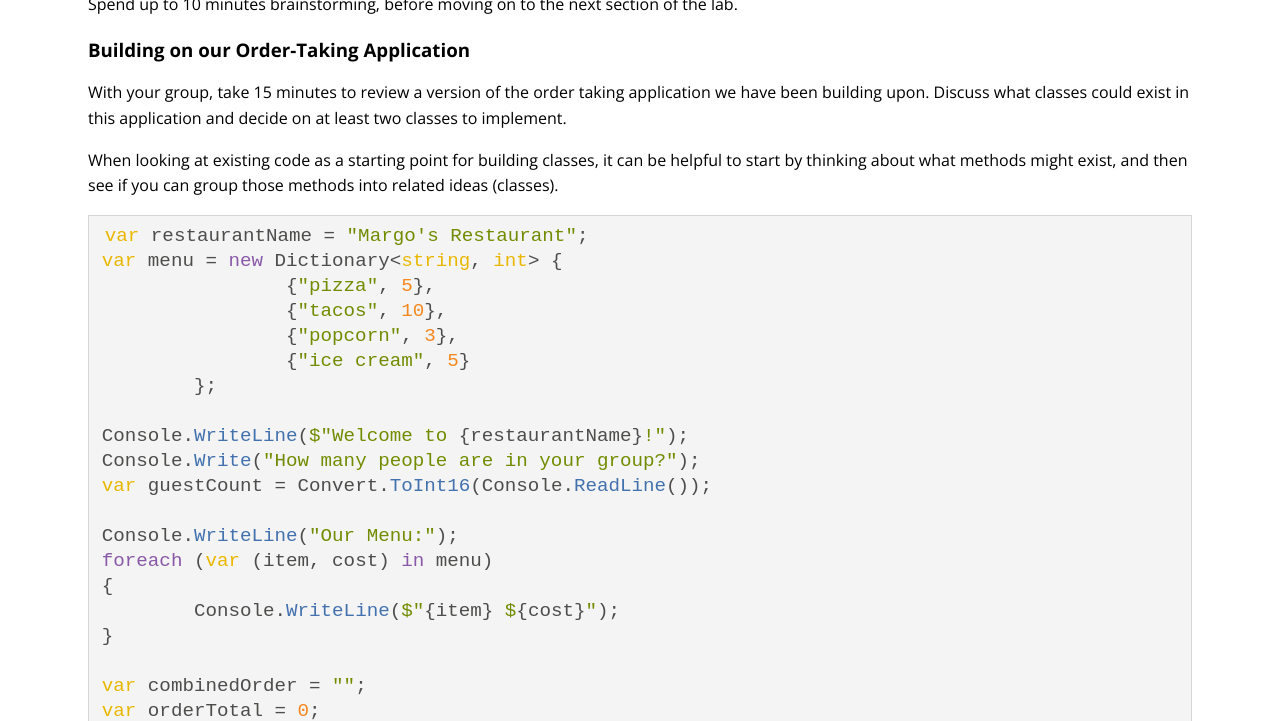
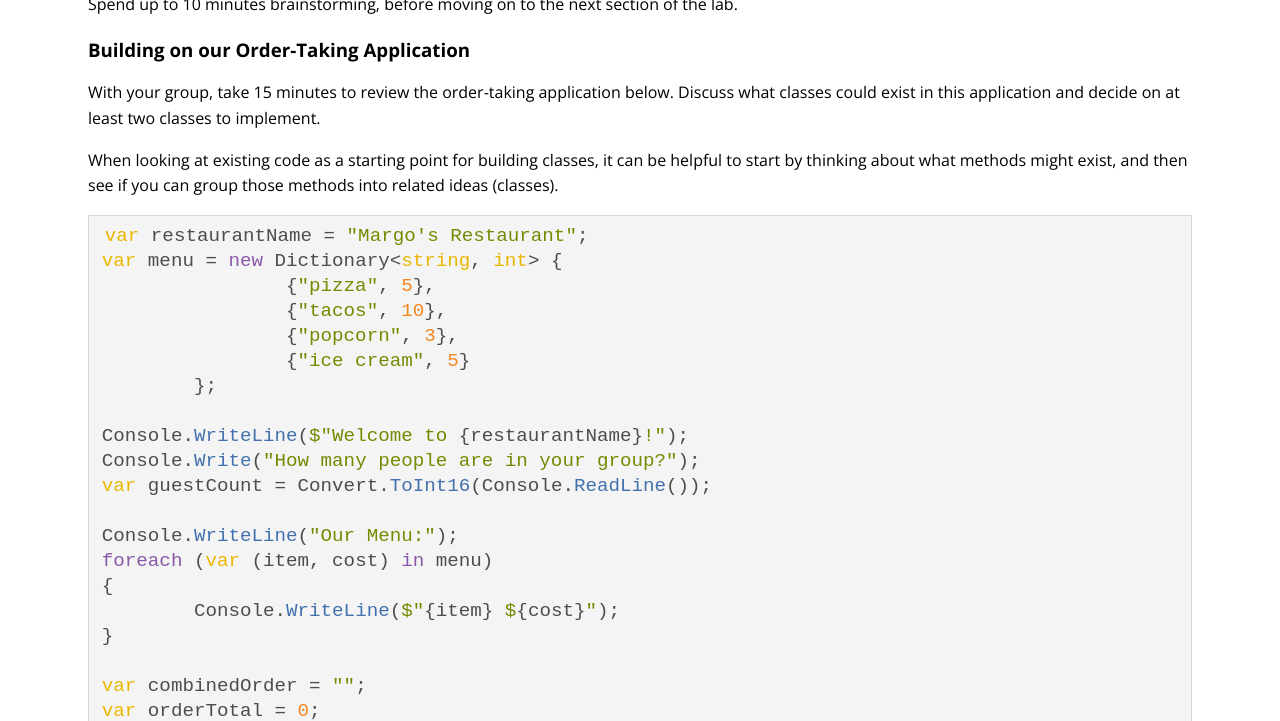
Before and after one commit to turingschool/launch-curriculum, a Jekyll site: the page built from module1/labs/Week3/Classes.md, in a window 1280 px wide and 900 px high, scrolled down 2268 px, cut to the strip 179-900 px from the top of the window. Built offline with Jekyll 4.4.1, drawn with Linux system fonts in a browser that asks for light colours; nearby versions of some CDN libraries; comment, search, counter and statistics services are not loaded.

Commit message:
Update Classes.md

```diff
--- a/module1/labs/Week3/Classes.md
+++ b/module1/labs/Week3/Classes.md
@@ -39,7 +39,7 @@ Spend up to 10 minutes brainstorming, before moving on to the next section of th
 
 ### Building on our Order-Taking Application
 
-With your group, take 15 minutes to review a version of the order taking application we have been building upon.  Discuss what classes could exist in this application and decide on at least two classes to implement.
+With your group, take 15 minutes to review the order-taking application below.  Discuss what classes could exist in this application and decide on at least two classes to implement.
 
 When looking at existing code as a starting point for building classes, it can be helpful to start by thinking about what methods might exist, and then see if you can group those methods into related ideas (classes).
 
```
